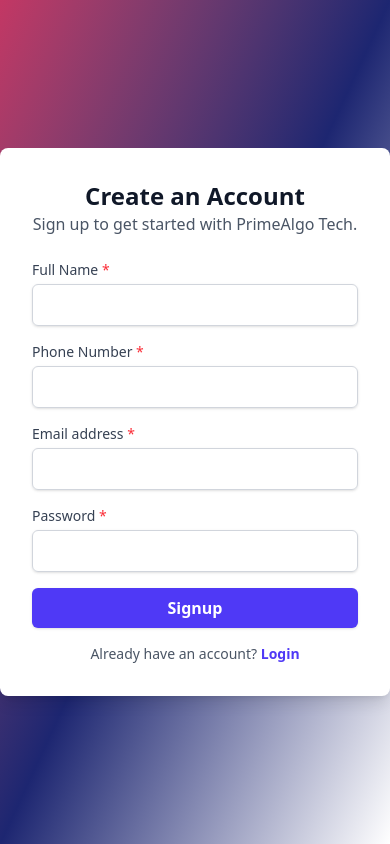
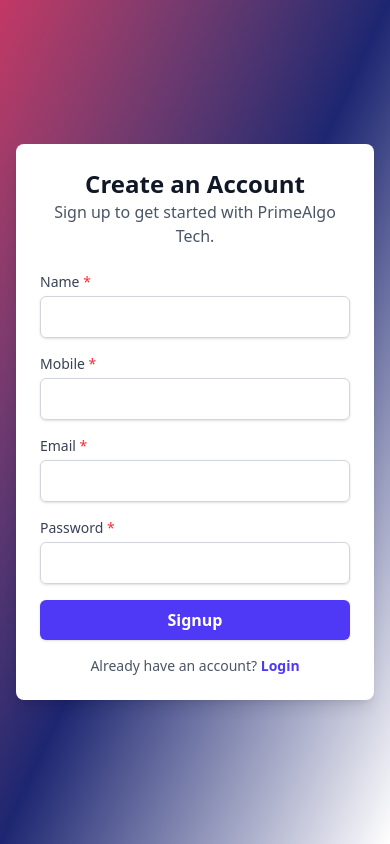
Before and after one commit to palbijewar/whitelabel, a React (Vite) app: page /register in a window 390 px wide. Built offline with nearby package versions, Linux system fonts and the light colour scheme.

Commit message:
added: responsiveness to the components

```diff
--- a/src/pages/login/Login.tsx
+++ b/src/pages/login/Login.tsx
@@ -27,10 +27,10 @@
     } catch (error: unknown) {
       if (error instanceof AxiosError) {
         toast.error(error.response?.data?.message || "Signup failed. Please try again.");
-    } else {
+      } else {
         console.error("Unexpected error:", error);
         toast.error("An unexpected error occurred.");
-    }
+      }
     } finally {
       setIsLoading(false);
     }
@@ -41,23 +41,23 @@
       initial={{ opacity: 0 }}
       animate={{ opacity: 1 }}
       exit={{ opacity: 0 }}
-      className="relative flex min-h-screen items-center justify-center bg-gradient-to-br from-[#C33764] via-[#1D2671]"
+      className="flex min-h-screen items-center justify-center bg-gradient-to-br from-[#C33764] via-[#1D2671] px-4 sm:px-6 lg:px-8"
     >
       <motion.div
         initial={{ y: 50, opacity: 0 }}
         animate={{ y: 0, opacity: 1 }}
         transition={{ duration: 0.5, ease: "easeOut" }}
-        className="relative z-10 w-full max-w-md min-h-[500px] flex flex-col justify-center p-8 bg-white rounded-lg shadow-lg"
+        className="relative z-10 w-full max-w-md sm:max-w-lg md:max-w-xl lg:max-w-md min-h-[500px] flex flex-col justify-center p-6 sm:p-8 bg-white rounded-lg shadow-lg"
       >
         <motion.h2
           initial={{ y: -20, opacity: 0 }}
           animate={{ y: 0, opacity: 1 }}
           transition={{ delay: 0.2, duration: 0.5 }}
-          className="text-center text-2xl font-bold text-gray-900"
+          className="text-center text-2xl sm:text-3xl font-bold text-gray-900"
         >
           Let's Get Started
         </motion.h2>
-        <p className="text-center text-gray-600">Sign in to continue to PrimeAlgo Tech.</p>
+        <p className="text-center text-gray-600 text-sm sm:text-base">Sign in to continue to PrimeAlgo Tech.</p>
 
         <motion.div
           initial={{ scale: 0.9, opacity: 0 }}
--- a/src/pages/signup/Signup.tsx
+++ b/src/pages/signup/Signup.tsx
@@ -13,9 +13,9 @@
     const [formData, setFormData] = useState<signUpTypes>({
         email: "",
         password: "",
-        name:"",
-        mobile:"",
-        user_type:""
+        name: "",
+        mobile: "",
+        user_type: ""
     });
 
     const submitHandler = async (event: React.FormEvent) => {
@@ -40,13 +40,13 @@
 
     return (
         <motion.div
-        className="relative flex min-h-screen items-center justify-center bg-gradient-to-br from-[#C33764] via-[#1D2671]"
+            className="flex min-h-screen items-center justify-center bg-gradient-to-br from-[#C33764] via-[#1D2671] px-4 sm:px-6 lg:px-8"
             initial={{ opacity: 0 }}
             animate={{ opacity: 1 }}
             transition={{ duration: 0.5 }}
         >
             <motion.div
-          className="relative z-10 w-full max-w-md min-h-[500px] flex flex-col justify-center p-8 bg-white rounded-lg shadow-lg"
+                className="relative z-10 w-full max-w-md min-h-[500px] flex flex-col justify-center p-6 sm:p-8 bg-white rounded-lg shadow-lg"
                 initial={{ y: -20, opacity: 0 }}
                 animate={{ y: 0, opacity: 1 }}
                 transition={{ duration: 0.5, ease: "easeOut" }}
@@ -54,77 +54,27 @@
                 <h2 className="text-center text-2xl font-bold text-gray-900">Create an Account</h2>
                 <p className="text-center text-gray-600">Sign up to get started with PrimeAlgo Tech.</p>
 
-          <form className="mt-6 space-y-4">
-            <motion.div initial={{ opacity: 0 }} animate={{ opacity: 1 }} transition={{ delay: 0.3 }}>
-              <label htmlFor="name" className="block text-sm font-medium text-gray-700">
-                Full Name <span className="text-red-500">*</span>
+                <form className="mt-6 space-y-4 w-full" onSubmit={submitHandler}>
+                    {['name', 'mobile', 'email', 'password'].map((field, index) => (
+                        <motion.div key={field} initial={{ opacity: 0 }} animate={{ opacity: 1 }} transition={{ delay: 0.3 + index * 0.1 }}>
+                            <label htmlFor={field} className="block text-sm font-medium text-gray-700 capitalize">
+                                {field.replace('_', ' ')} <span className="text-red-500">*</span>
                             </label>
                             <input
-                id="name"
-                name="name"
+                                id={field}
+                                name={field}
                                 className="mt-1 block w-full rounded-md border border-gray-300 px-3 py-2 text-gray-900 shadow-sm focus:border-indigo-500 focus:ring-indigo-500 sm:text-sm"
-                type="text"
+                                type={field === "password" ? "password" : field === "email" ? "email" : "text"}
                                 required
-                onChange={(e) =>
-                  setFormData((prev) => ({ ...prev, [e.target.id]: e.target.value }))
-                }
+                                autoComplete={field}
+                                onChange={(e) => setFormData((prev) => ({ ...prev, [e.target.id]: e.target.value }))}
                             />
                         </motion.div>
-
-            <motion.div initial={{ opacity: 0 }} animate={{ opacity: 1 }} transition={{ delay: 0.4 }}>
-              <label htmlFor="mobile" className="block text-sm font-medium text-gray-700">
-                Phone Number <span className="text-red-500">*</span>
-              </label>
-              <input
-                id="mobile"
-                name="mobile"
-                className="mt-1 block w-full rounded-md border border-gray-300 px-3 py-2 text-gray-900 shadow-sm focus:border-indigo-500 focus:ring-indigo-500 sm:text-sm"
-                type="tel"
-                required
-                onChange={(e) =>
-                  setFormData((prev) => ({ ...prev, [e.target.id]: e.target.value }))
-                }
-              />
-            </motion.div>
-
-            <motion.div initial={{ opacity: 0 }} animate={{ opacity: 1 }} transition={{ delay: 0.5 }}>
-              <label htmlFor="email" className="block text-sm font-medium text-gray-700">
-                Email address <span className="text-red-500">*</span>
-              </label>
-              <input
-                id="email"
-                name="email"
-                className="mt-1 block w-full rounded-md border border-gray-300 px-3 py-2 text-gray-900 shadow-sm focus:border-indigo-500 focus:ring-indigo-500 sm:text-sm"
-                type="email"
-                required
-                autoComplete="email"
-                onChange={(e) =>
-                  setFormData((prev) => ({ ...prev, [e.target.id]: e.target.value }))
-                }
-              />
-            </motion.div>
-
-            <motion.div initial={{ opacity: 0 }} animate={{ opacity: 1 }} transition={{ delay: 0.6 }}>
-              <label htmlFor="password" className="block text-sm font-medium text-gray-700">
-                Password <span className="text-red-500">*</span>
-              </label>
-              <input
-                id="password"
-                name="password"
-                className="mt-1 block w-full rounded-md border border-gray-300 px-3 py-2 text-gray-900 shadow-sm focus:border-indigo-500 focus:ring-indigo-500 sm:text-sm"
-                type="password"
-                required
-                autoComplete="new-password"
-                onChange={(e) =>
-                  setFormData((prev) => ({ ...prev, [e.target.id]: e.target.value }))
-                }
-              />
-            </motion.div>
+                    ))}
 
                     <motion.button
                         type="submit"
-              onClick={submitHandler}
-              className="w-full rounded-md bg-indigo-600 px-4 py-2 text-white font-semibold shadow hover:bg-indigo-500 focus:outline-none focus:ring-2 focus:ring-indigo-500 focus:ring-offset-2 flex items-center justify-center gap-2 text-center"
+                        className="w-full rounded-md bg-indigo-600 px-4 py-2 text-white font-semibold shadow hover:bg-indigo-500 focus:outline-none focus:ring-2 focus:ring-indigo-500 focus:ring-offset-2 flex items-center justify-center gap-2"
                         whileHover={{ scale: 1.05 }}
                         whileTap={{ scale: 0.95 }}
                     >
```
Lines whose indentation alone changed are shown as unchanged.
